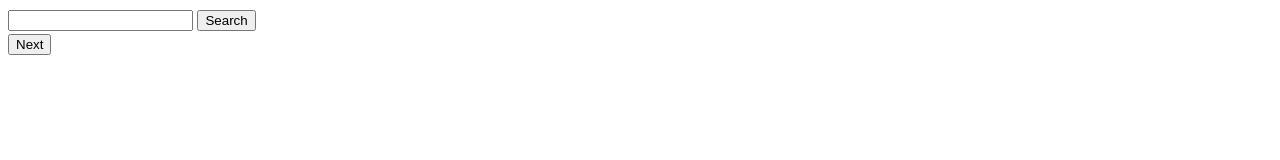
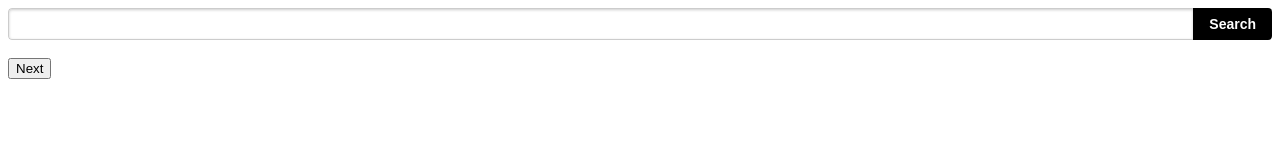
Before and after one commit to mmapplebeck/etsy-search, a website built with webpack: page src/index.html in a window 1280 px wide. Built offline with nearby package versions, Linux system fonts and the light colour scheme.

Commit message:
add more style

```diff
--- a/src/style.scss
+++ b/src/style.scss
@@ -10,9 +10,49 @@ body {
   color: #333;
   font-family: Helvetica, Arial, sans-serif;
   line-height: 1.5;
+  margin: 0;
+  padding: .5rem;
+}
+
+.search {
+  display: flex;
+  height: 2rem;
+  border-radius: .25rem;
+  overflow: hidden;
+}
+
+.search__query {
+  flex-grow: 1;
+  border-top: 1px solid #ccc;
+  border-right: 0;
+  border-bottom: 1px solid #ccc;
+  border-left: 1px solid #ccc;
+  border-top-left-radius: .25rem;
+  border-bottom-left-radius: .25rem;
+  box-shadow: inset 0 1px 3px rgba(0, 0, 0, 0.2);
+  padding: 0 1rem;
+  font-size: 1rem;
+
+  &:focus {
+    outline: 0;
+    box-shadow: none;
+    border-color: black;
+  }
+}
+
+.search__button {
+  border: 0;
+  background-color: black;
+  color: white;
+  font-size: 0.875rem;
+  font-weight: bold;
+  padding: 0 1rem;
+  outline: 0;
+  cursor: pointer;
 }
 
 .results {
   display: flex;
   flex-wrap: wrap;
+  margin: 0.5rem -0.5rem;
 }
```
